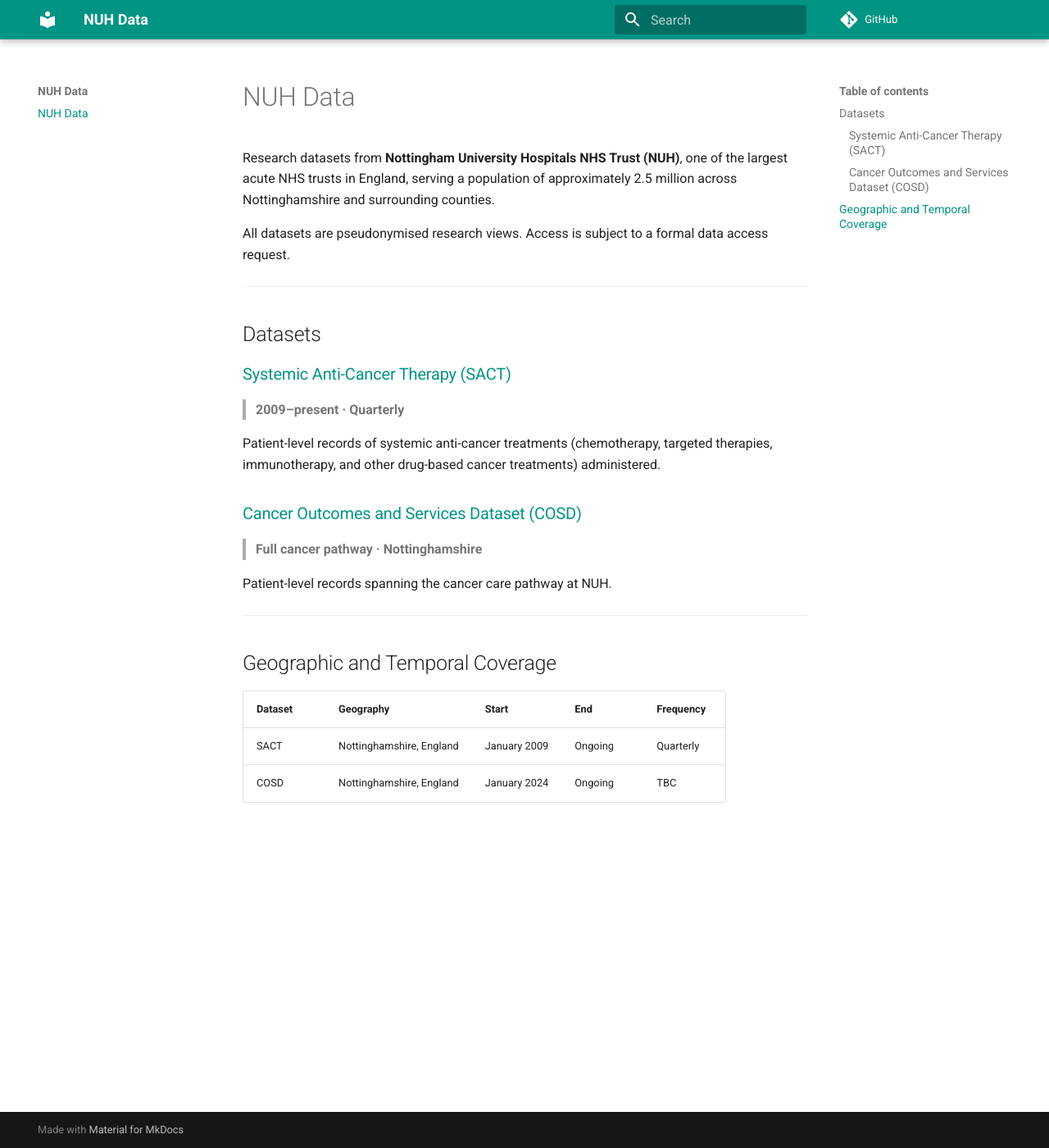
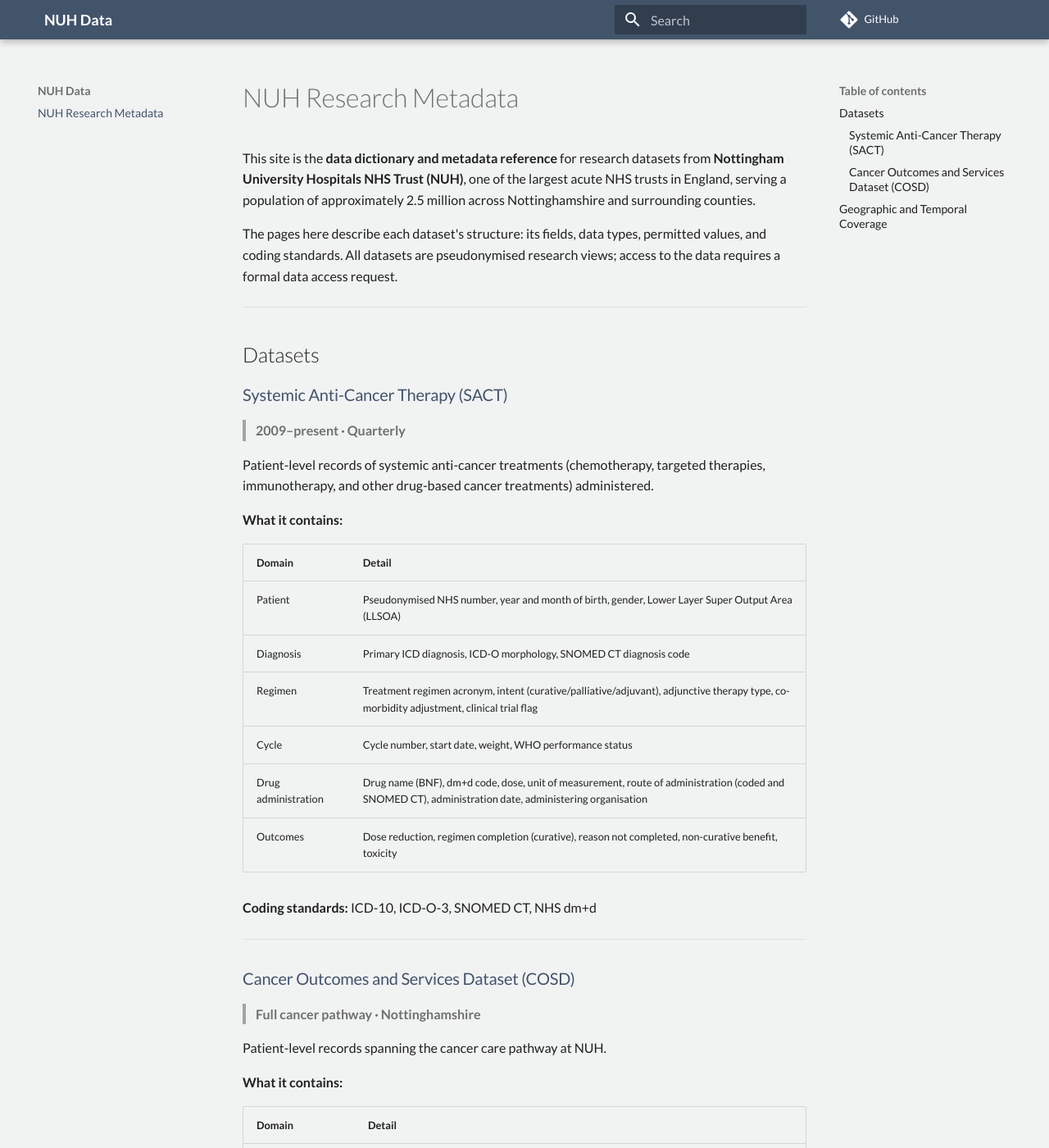
Before and after one commit to Health-Informatics-UoN/nuh-data, an MkDocs documentation site: the page built from docs/index.md, in a window 1280 px wide and 1400 px high. Shown: the whole window at 82% size. Built offline with MkDocs 1.6.1 and Material for MkDocs 9.7.7, drawn with Linux system fonts in a browser that asks for light colours; comment, search, counter and statistics services are not loaded; some of the changed text lies outside the part shown.

Commit message:
docs: Update brand (#11)

```diff
--- a/docs/index.md
+++ b/docs/index.md
@@ -1,8 +1,8 @@
-# NUH Data
+# NUH Research Metadata
 
-Research datasets from **Nottingham University Hospitals NHS Trust (NUH)**, one of the largest acute NHS trusts in England, serving a population of approximately 2.5 million across Nottinghamshire and surrounding counties.
+This site is the **data dictionary and metadata reference** for research datasets from **Nottingham University Hospitals NHS Trust (NUH)**, one of the largest acute NHS trusts in England, serving a population of approximately 2.5 million across Nottinghamshire and surrounding counties.
 
-All datasets are pseudonymised research views. Access is subject to a formal data access request.
+The pages here describe each dataset's structure: its fields, data types, permitted values, and coding standards. All datasets are pseudonymised research views; access to the data requires a formal data access request.
 
 ---
 
@@ -14,11 +14,48 @@ All datasets are pseudonymised research views. Access is subject to a formal dat
 
 Patient-level records of systemic anti-cancer treatments (chemotherapy, targeted therapies, immunotherapy, and other drug-based cancer treatments) administered.
 
+**What it contains:**
+
+| Domain | Detail |
+|---|---|
+| Patient | Pseudonymised NHS number, year and month of birth, gender, Lower Layer Super Output Area (LLSOA) |
+| Diagnosis | Primary ICD diagnosis, ICD-O morphology, SNOMED CT diagnosis code |
+| Regimen | Treatment regimen acronym, intent (curative/palliative/adjuvant), adjunctive therapy type, co-morbidity adjustment, clinical trial flag |
+| Cycle | Cycle number, start date, weight, WHO performance status |
+| Drug administration | Drug name (BNF), dm+d code, dose, unit of measurement, route of administration (coded and SNOMED CT), administration date, administering organisation |
+| Outcomes | Dose reduction, regimen completion (curative), reason not completed, non-curative benefit, toxicity |
+
+**Coding standards:** ICD-10, ICD-O-3, SNOMED CT, NHS dm+d
+
+---
+
 ### [Cancer Outcomes and Services Dataset (COSD)](datasets/cosd/index.md)
 
 > **Full cancer pathway · Nottinghamshire**
 
 Patient-level records spanning the cancer care pathway at NUH.
+
+**What it contains:**
+
+| Domain | Detail |
+|---|---|
+| Patient | Pseudonymised NHS number and unique record ID, year and month of birth, gender, sexual orientation, ethnicity, GP practice, LLSOA |
+| Referral and first seen | Source of referral, dates of first outpatient appointment and first cancer specialist review, organisation identifiers |
+| Diagnosis | Primary ICD-10 diagnosis, ICD-O-3 morphology and topography, SNOMED CT diagnosis code, basis of diagnosis, tumour laterality, grade of differentiation, Ki-67, performance status |
+| Non-primary pathway | Date of recurrence/relapse, original ICD-10 diagnosis, metastatic type and site (recurrence and progression), method of relapse detection, transformation morphology |
+| Staging | Pre-treatment and integrated TNM stage (T/N/M categories and overall grouping), TNM edition and version, site-specific staging, staging organisation and date |
+| Diagnostic procedures | Up to 3 procedures: OPCS-4 and SNOMED CT procedure codes, sentinel node biopsy outcome, organisation, date |
+| Pathology | Secondary diagnoses, familial cancer syndrome, functional syndrome classification, metastatic type and site at diagnosis |
+| Treatment | Up to 4 treatment episodes: modality, intent, adjunctive therapy, start and end dates, surgical procedures (OPCS-4 and SNOMED CT), surgeon identifiers, ASA score, surgical access, discharge destination |
+| Observations | Height, weight, and BMI (up to 2 occasions) |
+| Lifestyle | Tobacco smoking status and cessation, alcohol history, diabetes, menopausal status, physical activity |
+| Holistic needs assessment | Assessment offered, care plan status and date, point of pathway, staff role (up to 2 assessments) |
+| MDT | MDT discussion date, cancer care plan intent, planned treatment types, reason for no treatment; up to 10 MDT meetings with type and date |
+| Acute oncology | Up to 3 acute oncology assessments: date, location, patient type, outcome |
+| Laboratory results | LDH, beta-hCG, and AFP values (up to 3 occasions) |
+| Imaging | Up to 10 imaging episodes: NICIP and SNOMED CT codes, modality, anatomical site, laterality, outcome, report text |
+
+**Coding standards:** ICD-10, ICD-O-3, SNOMED CT, OPCS-4, NICIP
 
 ---
 
--- /dev/null
+++ b/docs/stylesheets/extra.css
@@ -0,0 +1,74 @@
+/* Brand palette — light mode */
+[data-md-color-scheme="default"] {
+  --md-primary-fg-color:              #42546A;
+  --md-primary-fg-color--light:       #5a7190;
+  --md-primary-fg-color--dark:        #354356;
+  --md-primary-bg-color:              #ffffff;
+  --md-primary-bg-color--light:       rgba(255, 255, 255, 0.7);
+  --md-accent-fg-color:               #EA5D4E;
+  --md-accent-fg-color--transparent:  rgba(234, 93, 78, 0.1);
+  --md-accent-bg-color:               #ffffff;
+  --md-default-bg-color:              #F1F2F2;
+}
+
+/* Brand palette — dark mode (slate); --md-default-bg-color intentionally omitted
+   so Material's dark background is preserved */
+[data-md-color-scheme="slate"] {
+  --md-primary-fg-color:              #42546A;
+  --md-primary-fg-color--light:       #5a7190;
+  --md-primary-fg-color--dark:        #354356;
+  --md-primary-bg-color:              #ffffff;
+  --md-primary-bg-color--light:       rgba(255, 255, 255, 0.7);
+  --md-accent-fg-color:               #EA5D4E;
+  --md-accent-fg-color--transparent:  rgba(234, 93, 78, 0.1);
+  --md-accent-bg-color:               #ffffff;
+}
+
+/* Text selection highlight */
+::selection {
+  background-color: #EA5D4E;
+  color: #ffffff;
+}
+
+/* Header / navbar */
+.md-header {
+  background-color: #42546A;
+}
+
+/* Footer nav area */
+.md-footer {
+  background-color: #42546A;
+}
+
+/* Sub-footer (copyright bar) */
+.md-footer-meta {
+  background-color: #354356;
+}
+
+/* Footer logo bar */
+.md-footer-logo {
+  background-color: #42546A;
+  padding: 1.5rem 0;
+}
+
+.md-footer-logo__inner {
+  display: flex;
+  align-items: center;
+  padding: 0 0.8rem;
+}
+
+.md-footer-logo__image {
+  height: 1.5rem;
+  width: auto;
+  max-width: 100%;
+}
+
+/* Hide default Material logo icon in navbar */
+.md-header__button.md-logo {
+  display: none;
+}
+
+/* Hide schema URI section emitted by gen-doc at the top of generated pages */
+[data-search-exclude] {
+  display: none;
+}
--- a/mkdocs.yml
+++ b/mkdocs.yml
@@ -5,14 +5,30 @@ docs_dir: docs
 
 theme:
   name: material
+  custom_dir: overrides
   palette:
-    scheme: default
-    primary: teal
+    - media: "(prefers-color-scheme: light)"
+      scheme: default
+    - media: "(prefers-color-scheme: dark)"
+      scheme: slate
+  font:
+    text: Lato
+
+extra:
+  generator: false
+
+extra_css:
+  - stylesheets/extra.css
 
 markdown_extensions:
   - tables
   - toc:
       permalink: true
   - admonition
+  - md_in_html
   - pymdownx.highlight
-  - pymdownx.superfences
+  - pymdownx.superfences:
+      custom_fences:
+        - name: mermaid
+          class: mermaid
+          format: !!python/name:pymdownx.superfences.fence_code_format
--- /dev/null
+++ b/overrides/main.html
@@ -0,0 +1,16 @@
+{% extends "base.html" %}
+
+{% block footer %}
+  <div class="md-footer-logo">
+    <div class="md-footer-logo__inner md-grid">
+      <a href="https://nottinghambrc.nihr.ac.uk/" target="_blank" rel="noopener">
+        <img
+          src="{{ base_url }}/footer-logo.svg"
+          alt="Nottingham Biomedical Research Centre"
+          class="md-footer-logo__image"
+        >
+      </a>
+    </div>
+  </div>
+  {{ super() }}
+{% endblock %}
```
Also changed, not shown: README.md (+4 -70 lines), docs/footer-logo.svg (added).
